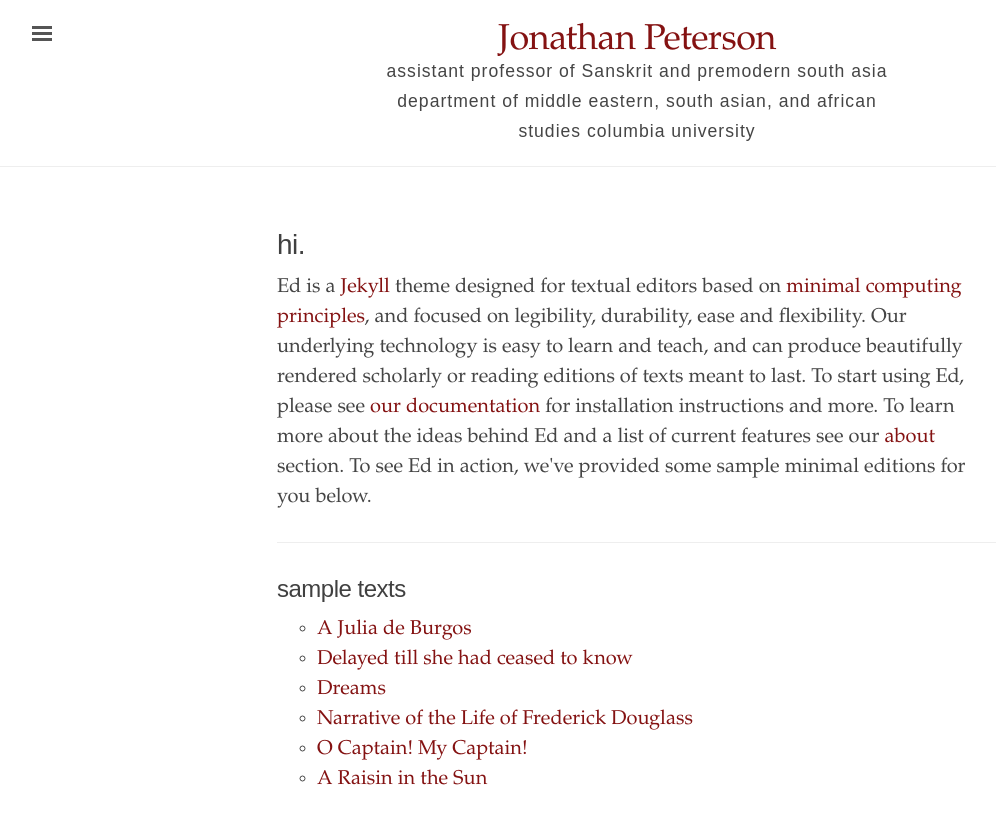
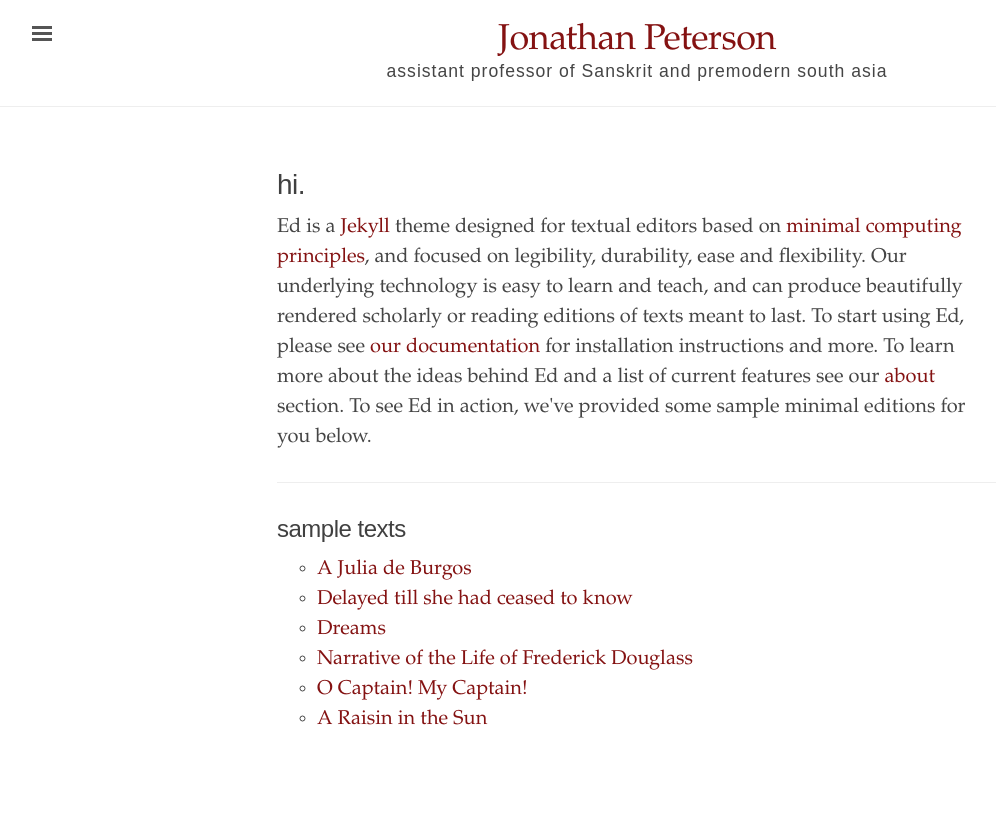
Before and after one commit to petersonjonath/personalwebpage, a Jekyll site: the page built from index.html, in a window 1280 px wide. Shown: the top 824 px of the page, without its empty margins (3-999 px from the left). Built offline with Jekyll 4.4.1, drawn with Linux system fonts in a browser that asks for light colours.

Commit message:
Update _config.yml

```diff
--- a/_config.yml
+++ b/_config.yml
@@ -2,9 +2,7 @@
 
 # Setup
 title:               Jonathan Peterson
-tagline:             'assistant professor of Sanskrit and premodern south asia
-department of middle eastern, south asian, and african studies
-columbia university'
+tagline:             'assistant professor of Sanskrit and premodern south asia'
 description:         ''
 
 
```
